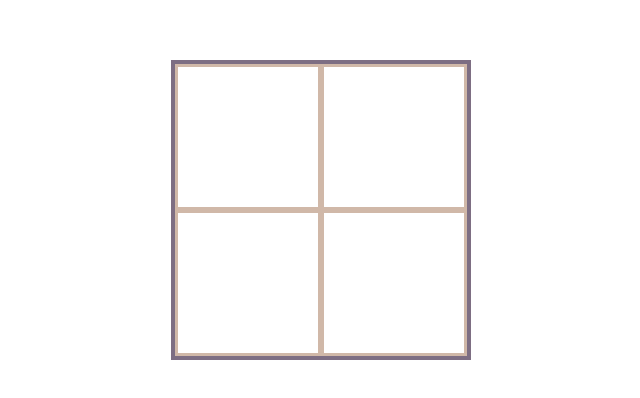
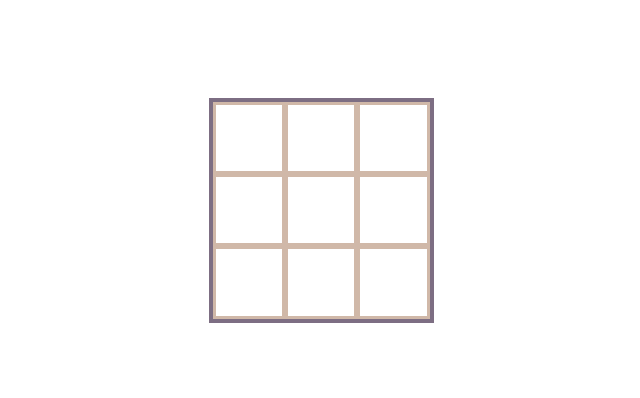
Before and after one commit to Pawel-Serkowski/Monkey-Test, a React (Create React App) app: page / in a window 1280 px wide. Shown: the part 190-588 px from the top of the page, without its empty margins (319-959 px from the left). Built offline with nearby package versions, Linux system fonts and the light colour scheme.

Commit message:
added a tiles generator and levels tilegame

```diff
--- a/src/components/container/BoxContainer.js
+++ b/src/components/container/BoxContainer.js
@@ -1,11 +1,11 @@
-import React, { useState, useRef } from "react";
+import React, { useState, useRef, useEffect } from "react";
 
 import ValueBox from "../boxes/ValueBox";
-
+import { generateLevel } from "./generate-level";
 import "./BoxContainer.css";
 
 const level = 3;
-const tiles = [1, 2, 3, 4];
+const tiles = generateLevel(level);
 const how_many_tiles = tiles.length;
 
 const BoxContainer = () => {
@@ -13,22 +13,36 @@ const BoxContainer = () => {
   const correctNextNumber = useRef(1);
 
   const STYLE = {
-    gridTemplateColumns: `1fr 1fr`,
-    gridTemplateRows: "1fr 1fr",
+    gridTemplateColumns: `repeat(${level}, 1fr)`,
+    gridTemplateRows: `repeat(${level}, 1fr)`,
+    width: `${100 * 0.75 * level}px`,
+    height: `${100 * 0.75 * level}px`,
   };
 
   const checkCorrectness = (clicked_number) => {
     if (clicked_number !== correctNextNumber.current) {
       setIsAllOpen(true);
-      /*message to player because he lost*/
-      return true; //return this tile is wrong
+      return true;
     }
     correctNextNumber.current = correctNextNumber.current + 1;
     if (clicked_number === how_many_tiles) {
-      alert("You Win!!!"); //player won
+      console.log("You win");
     }
     return false;
   };
+
+  const hideTilesHandler = () => {
+    setIsAllOpen(false);
+  };
+
+  const showTilesHandler = () => {
+    setIsAllOpen(true);
+    setTimeout(hideTilesHandler, ((level - 1) * 2 + 1) * 1000);
+  };
+
+  useEffect(() => {
+    showTilesHandler();
+  }, []);
 
   return (
     <section className="box-container" style={STYLE}>
--- /dev/null
+++ b/src/components/container/generate-level.js
@@ -0,0 +1,15 @@
+const generateLevel = (level) => {
+  const tiles = [];
+  for (let i = 0; i < level * level; i++) {
+    let shelf;
+    while (true) {
+      shelf = Math.floor(Math.random() * (level * level) + 1);
+      if (tiles[shelf - 1] === undefined) break;
+    }
+
+    tiles[shelf - 1] = i + 1;
+  }
+  return tiles;
+};
+
+export { generateLevel };
```
